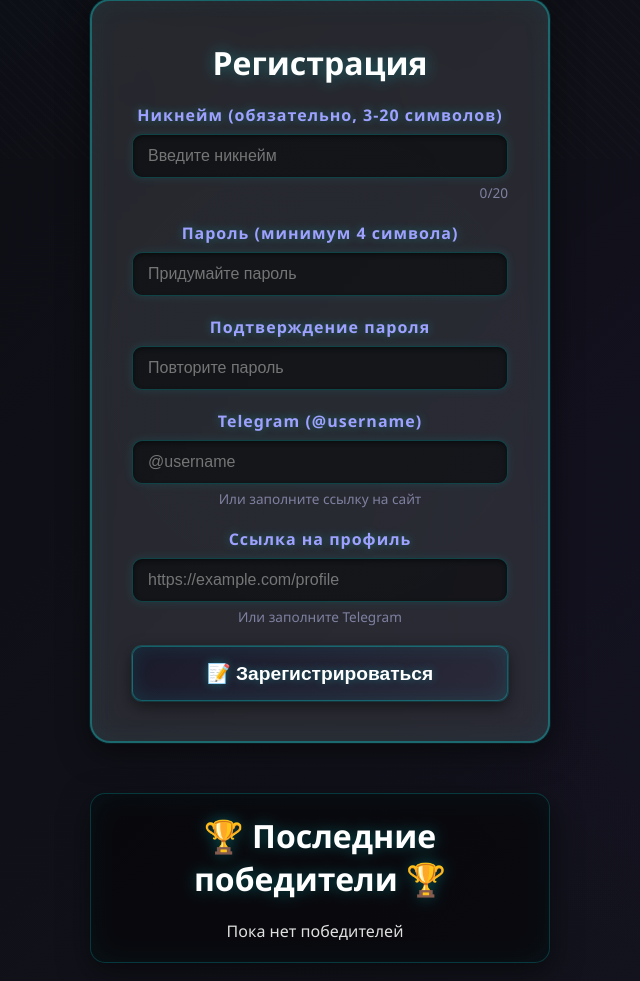
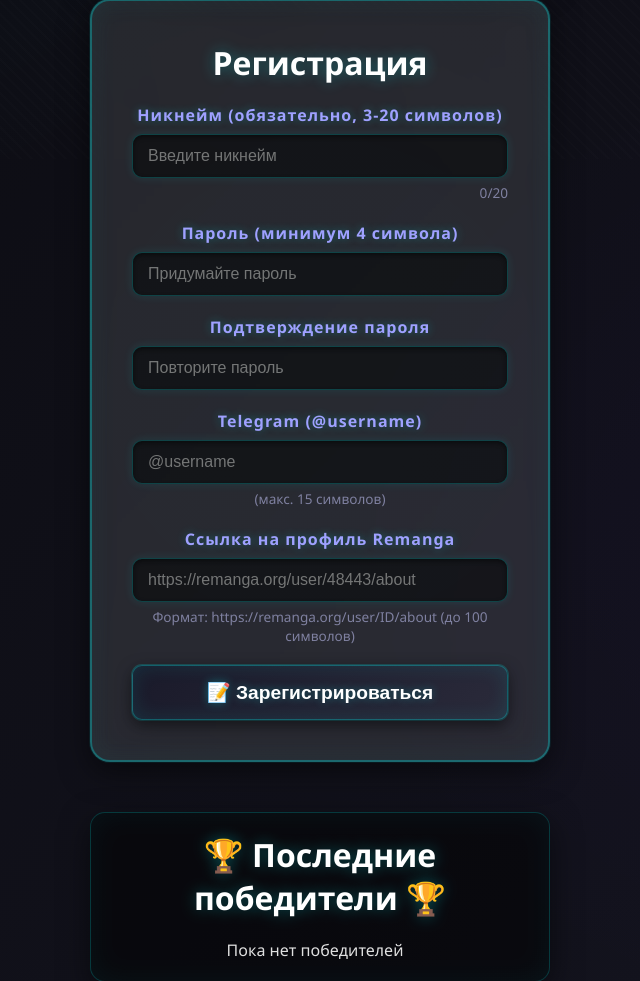
Before and after one commit to 1IKOTI1/---------project, a Flask app: page / in a window 1280 px wide. Shown: the part 641-1622 px from the top of the page, without its empty margins (320-960 px from the left). Run offline with Flask 3, Linux system fonts and the light colour scheme; data comes from the database, SQL or seed files in the repository; data that the repository does not hold is empty.

Commit message:
фикс длин текста

```diff
--- a/static/script.js
+++ b/static/script.js
@@ -161,10 +161,32 @@ class RaffleGame {
             return;
         }
 
+        // Проверка длины Telegram
+        if (telegram && telegram.length > 15) {
+            this.showMessage('Telegram не может быть длиннее 15 символов', 'error');
+            return;
+        }
+
         // Форматируем Telegram
         let formattedTelegram = telegram;
         if (telegram && !telegram.startsWith('@')) {
             formattedTelegram = '@' + telegram;
+        }
+
+        // Проверка ссылки Remanga
+        if (siteUrl) {
+            // Проверка длины
+            if (siteUrl.length > 100) {
+                this.showMessage('Ссылка слишком длинная (макс. 100 символов)', 'error');
+                return;
+            }
+
+            // Проверка формата Remanga
+            const remangaRegex = /^https:\/\/remanga\.org\/user\/[0-9]+\/about$/;
+            if (!remangaRegex.test(siteUrl)) {
+                this.showMessage('Ссылка должна быть в формате: https://remanga.org/user/ID/about', 'error');
+                return;
+            }
         }
 
         this.registerBtn.disabled = true;
--- a/templates/index.html
+++ b/templates/index.html
@@ -117,14 +117,18 @@
 
         <div class="form-group">
             <label for="regTelegram">Telegram (@username)</label>
-            <input type="text" id="regTelegram" placeholder="@username">
-            <small>Или заполните ссылку на сайт</small>
+            <input type="text" id="regTelegram"
+                placeholder="@username"
+                maxlength="15">
+            <small> (макс. 15 символов)</small>
         </div>
 
         <div class="form-group">
-            <label for="regSiteUrl">Ссылка на профиль</label>
-            <input type="url" id="regSiteUrl" placeholder="https://example.com/profile">
-            <small>Или заполните Telegram</small>
+            <label for="regSiteUrl">Ссылка на профиль Remanga</label>
+            <input type="url" id="regSiteUrl"
+                placeholder="https://remanga.org/user/48443/about"
+                maxlength="100">
+            <small>Формат: https://remanga.org/user/ID/about (до 100 символов)</small>
         </div>
 
         <button id="registerBtn" class="register-btn">📝 Зарегистрироваться</button>
```
Also changed, not shown: templates/admin_panel.html (+38 -4 lines).
